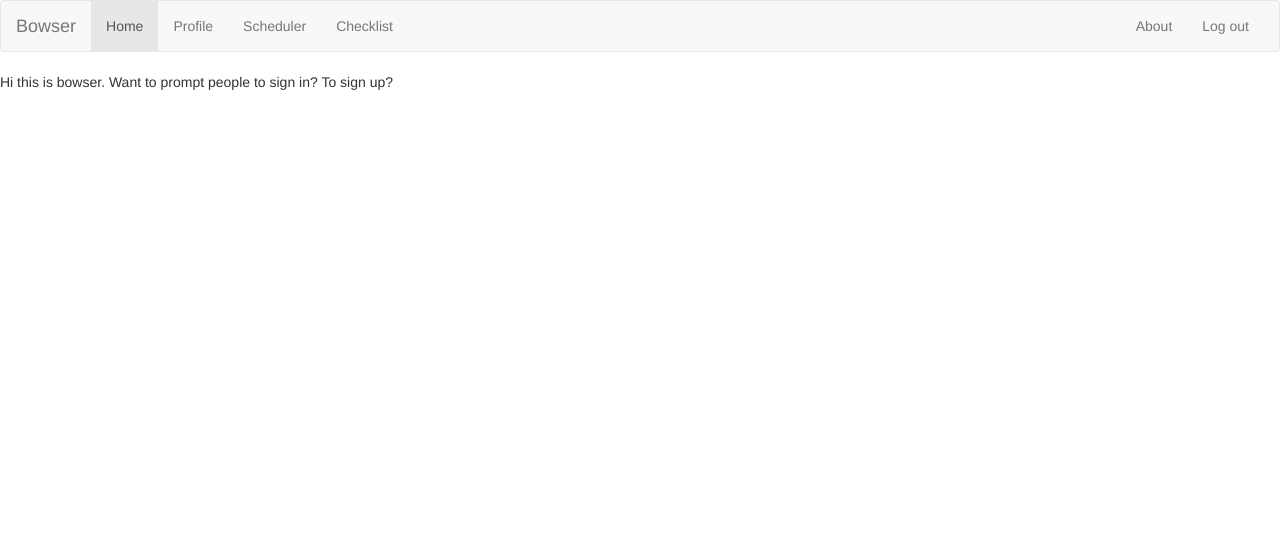
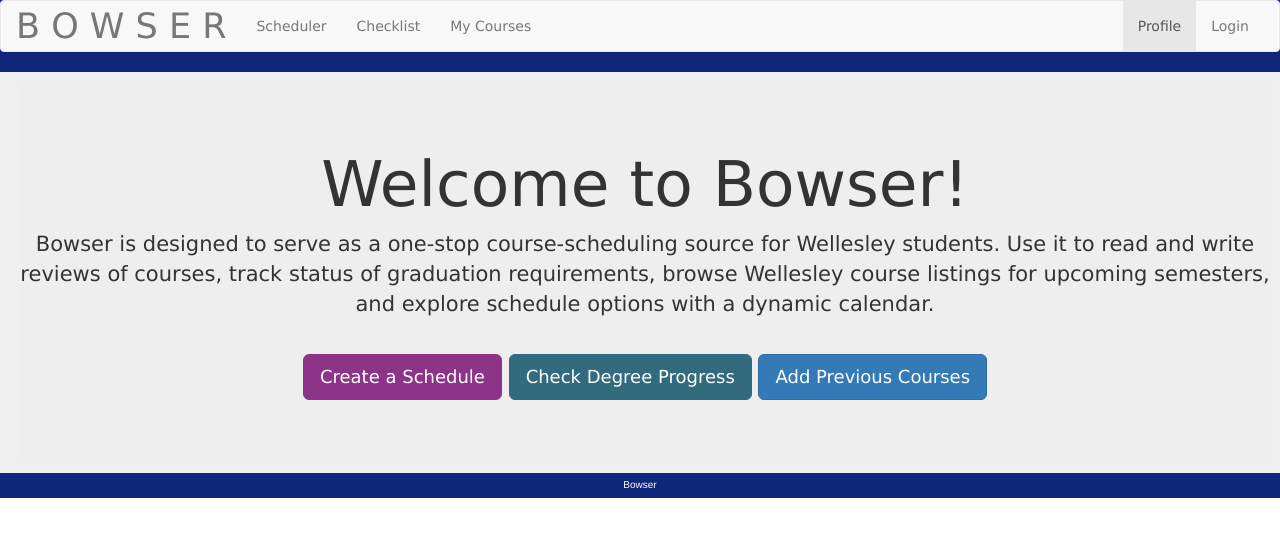
Before and after one commit to lilsplat/bowser, a Django app: page / in a window 1280 px wide. Shown: the top 537 px of the page. Run offline with Django 3.2, Linux system fonts and the light colour scheme; parts of the project's set-up code (start-up, migrations or seed data) failed here and were passed over; some libraries are stand-ins or nearby versions.

Commit message:
Merge branch 'master' of https://github.com/lilsplat/bowser

```diff
--- /dev/null
+++ b/bowser/static/css/genericstyling.css
@@ -0,0 +1,25 @@
+#allcontent {
+background-color: #10267A; /* Wellesley blue */
+text-align: left;
+font-family: Verdana, Sans-serif;
+}
+
+.navbar-brand {
+font-size: 35px;
+}
+
+.pagecontent {
+background-color: #EFEFEF; /*bootstrap grey*/
+padding: 10px;
+padding-left: 20px;
+}
+
+#footer {
+background-color: #10267A; /* Wellesley blue */
+text-align: center;
+color: #FFFFFF;
+font-size: 10px;
+padding-top: 5px;
+padding-bottom: 5px;
+height: 25px;
+}
--- /dev/null
+++ b/bowser/static/css/indexstyle.css
@@ -0,0 +1,24 @@
+.jumbotron {
+text-align: center;
+margin-bottom: 0px;
+}
+
+#one {
+background-color: #8E3488; /*magenta*/
+border-color: #8E3488;
+}
+
+#one:hover{
+background-color: #722C6D; /*dark magenta*/
+border-color: #722C6D;
+}
+
+#two {
+background-color: #326A7E; /*teal*/
+border-color: #326A7E;
+}
+
+#two:hover {
+background-color: #285466; /*dark teal*/
+border-color: #285466;
+}
--- a/bowser/templates/courses/index.html
+++ b/bowser/templates/courses/index.html
@@ -1 +1,82 @@
-{% extends "courses/base.html" %}
+{% load staticfiles %}
+<!DOCTYPE html>
+<html lang="en">
+<head>
+    <link href="//maxcdn.bootstrapcdn.com/bootstrap/3.2.0/css/bootstrap.min.css" rel="stylesheet">
+    <link rel="stylesheet" type="text/css" href="../../static/css/genericstyling.css">
+    <link rel="stylesheet" type="text/css" href="../../static/css/indexstyle.css" >
+
+	<title>Bowser Home</title>
+
+</head>
+
+<body>
+
+<div id="allcontent">
+
+<nav class="navbar navbar-default" role="navigation">
+  <div class="container-fluid">
+    <!-- Brand and toggle get grouped for better mobile display -->
+    <div class="navbar-header">
+      <button type="button" class="navbar-toggle" data-toggle="collapse" data-target="#bs-example-navbar-collapse-1">
+        <span class="sr-only">Toggle navigation</span>
+        <span class="icon-bar"></span>
+        <span class="icon-bar"></span>
+        <span class="icon-bar"></span>
+      </button>
+      <a class="navbar-brand" href="#">B O W S E R</a>
+    </div>
+
+    <!-- Collect the nav links, forms, and other content for toggling -->
+	<!-- TODO: Add actual links to the nav bar! -->
+	<div class="collapse navbar-collapse" id="bs-example-navbar-collapse-1">
+      <ul class="nav navbar-nav">
+		<li><a href="#">Scheduler</a><li>
+		<li><a href="#">Checklist</a><li>
+		<li><a href="#">My Courses</a></li>
+      </ul>
+      <ul class="nav navbar-nav navbar-right">
+		<li class="active"><a href="profile.html">Profile</a></li>
+		<li><a href="/courses/login">Login</a></li>
+     </ul>
+    </div><!-- /.navbar-collapse -->
+  </div><!-- /.container-fluid -->
+</nav>
+
+
+    <div class="pagecontent">
+
+    <div class="jumbotron">
+  		<h1>Welcome to Bowser! </h1>
+
+  		<p> Bowser is designed to serve as a one-stop course-scheduling
+        source for Wellesley students.  Use it to read and write reviews of courses,
+        track status of graduation requirements, browse Wellesley course listings for
+        upcoming semesters, and explore schedule options with a dynamic calendar. </p>
+
+<!--TO DO: add links to the buttons-->
+	<br>
+  	<p><a class="btn btn-primary btn-lg" id="one" role="button">Create a Schedule</a>
+  	<a class="btn btn-primary btn-lg" id="two" role="button">Check Degree Progress</a>
+  	<a class="btn btn-primary btn-lg" role="button">Add Previous Courses</a>
+	</div>
+
+
+    </div> <!--/allcontent-->
+
+    </div> <!--/pagecontent-->
+
+    <div id="footer">
+
+	<p> Bowser
+
+	</div>
+
+
+
+<script src="//maxcdn.bootstrapcdn.com/bootstrap/3.2.0/js/bootstrap.min.js"></script>
+
+
+</div>
+</body>
+</html>
--- a/courses/urls.py
+++ b/courses/urls.py
@@ -13,5 +13,6 @@
     # url(r'^admin/doc/', include('django.contrib.admindocs.urls')),
     url(r'^$', views.index, name='index'),
 	url(r'^register/$', views.register, name='register'),
+	url(r'^login/$', views.user_login, name='login'),
 	url(r'^create_profile/$', views.create_student_profile, name='create_profile'),
 )
--- a/courses/views.py
+++ b/courses/views.py
@@ -2,7 +2,10 @@
 from courses.forms import *
 from django.template import RequestContext
 from django.shortcuts import render_to_response
+from django.contrib.auth import authenticate, login
+from django.http import HttpResponseRedirect, HttpResponse
 from courses.models import Student
+
 def index(request):
     return render(request, 'courses/index.html')
 
@@ -44,6 +47,24 @@
             'courses/register.html',
             {'user_form': user_form, 'registered': registered},
             context)
+#login
+def user_login(request):
+	context = RequestContext(request)
+	if request.method == 'POST':
+		username = request.POST['username']
+		password = request.POST['password']
+		user = authenticate(username=username, password=password)
+		if user:
+			if user.is_active:
+				login(request, user)
+				return HttpResponseRedirect('/courses/create_profile')
+			else:
+				return HttpResponseNotFound('<h1>Page not found</h1>')
+		else:
+			return HttpResponse('Invalid login')
+	else:
+		return render_to_response('courses/login.html/', {}, context)
+
 
 def create_student_profile(request):
 	context = RequestContext(request)
```
